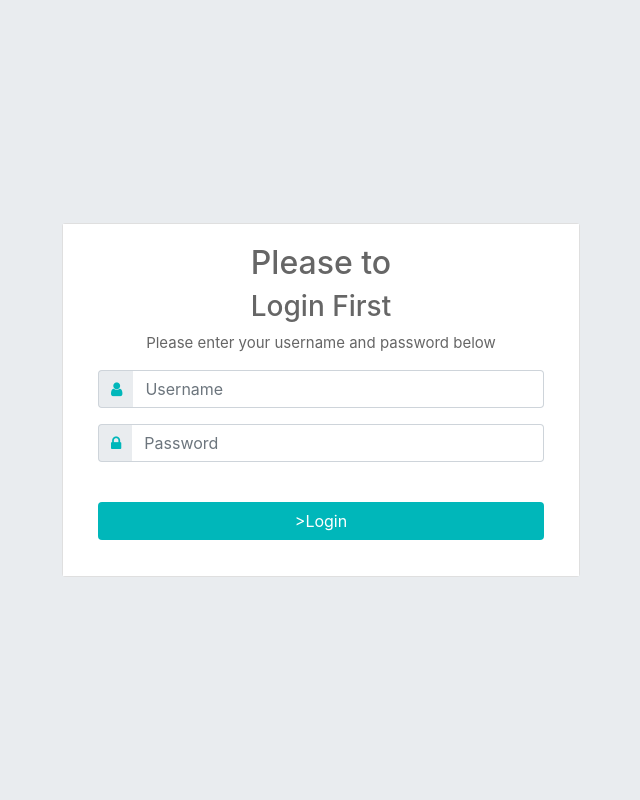
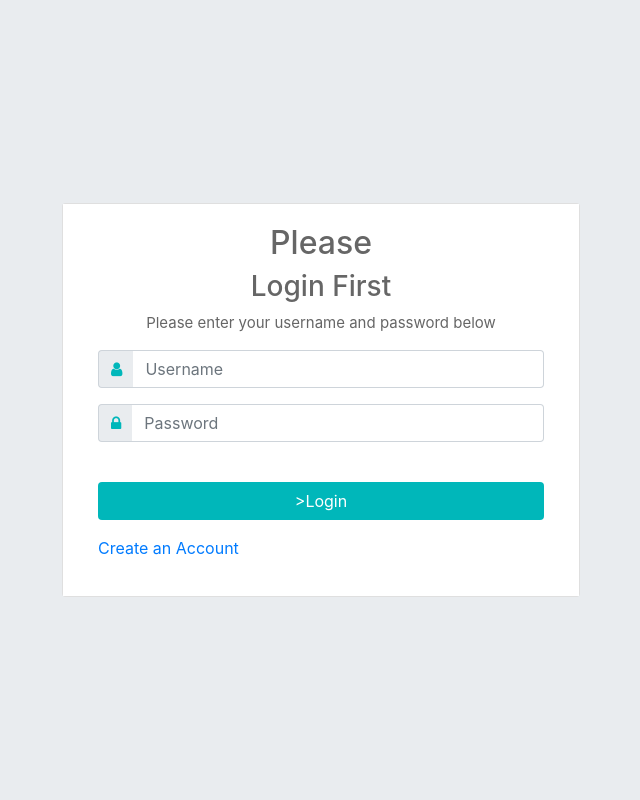
Before and after one commit to andriansanto/utspemweb, a PHP site: page /login.php in a window 1280 px wide. Shown: the whole page, without its empty margins (319-959 px from the left). Run offline with PHP 8.4, Linux system fonts and the light colour scheme; data that the repository does not hold is empty; some libraries are stand-ins or nearby versions.

Commit message:
'DwynnTama'

```diff
--- a/login.php
+++ b/login.php
@@ -14,10 +14,10 @@
 </head>
 <body>
 <div class="login-page">
-    <div class="login-box  p-3"> <!-- hai adrian ganteng -->
+    <div class="login-box  p-3"> <!-- TEST GIT -->
         <div class="card">
             <div class="card-body login-card-body">
-                <h2 class="text-center">Please to</h2>
+                <h2 class="text-center">Please</h2>
                 <h3 class="text-center">Login First</h3>
                 <p class="login-box-msg p-0">Please enter your username and password below</p>
 
@@ -44,6 +44,9 @@
                   <div class="text-center mb-3 form-group">
                         <button type="submit" name="login" class="btn btn-block bg-login11 text-white">>Login</button>
                     </div>
+                    <div>
+                      <p> <a href="register.php">Create an Account</a></p>
+                    </div>
                   <?php
                   $host = "localhost";
                   $username = "root";
@@ -52,7 +55,7 @@
 
                   $captcha;
                   if(isset($_POST['g-recaptcha-response']))
-                  $captcha=$_POST['g-recaptcha-response'];
+                  $captcha= $_POST['g-recaptcha-response'];
 
                   $str = "https://www.google.com/recaptcha/api/siteverify?secret=6LeWadgUAAAAAE2NT-1b5diXEXhafhqX4Cf9107T"."&response=".$captcha."&remoteip=".$_SERVER['REMOTE_ADDR'];
 
--- a/register.php
+++ b/register.php
@@ -121,7 +121,7 @@
     $checker    = "SELECT * FROM user WHERE email = '$email'";
     $emailcheck = $db->query($checker);
     $count      = mysqli_num_rows($emailcheck);
-    $gender     = $_POST["gender"];
+    $gender     = $_POST["subject"];
     $birthdate  = $_POST["birthday"];
     $hash       = md5($_POST["psw"]);
     $repeat     = md5($_POST["psw-repeat"]);
@@ -131,9 +131,9 @@
             echo "<p style='font-size: 32px;font-color: green'>Akun berhasil dibuat!</p>";
         }
         else if($count == 1 && $repeat == $hash) {
-            echo "<p>Email yang dimasukkan sudah terdaftar! Silahkan gunakan email yang lain.</p>";
+            echo "<p style='font-size: 32px;font-color: red';>Email yang dimasukkan sudah terdaftar! Silahkan gunakan email yang lain.</p>";
         } else {
-          echo "<p style='font-size: 32px;font-color: 'red'>Password yang dimasukkan tidak sama dengan repeat password</p>";
+          echo "<p style='font-size: 32px;font-color: red';>Password yang dimasukkan tidak sama dengan repeat password</p>";
         }
     }
   ?>
```
